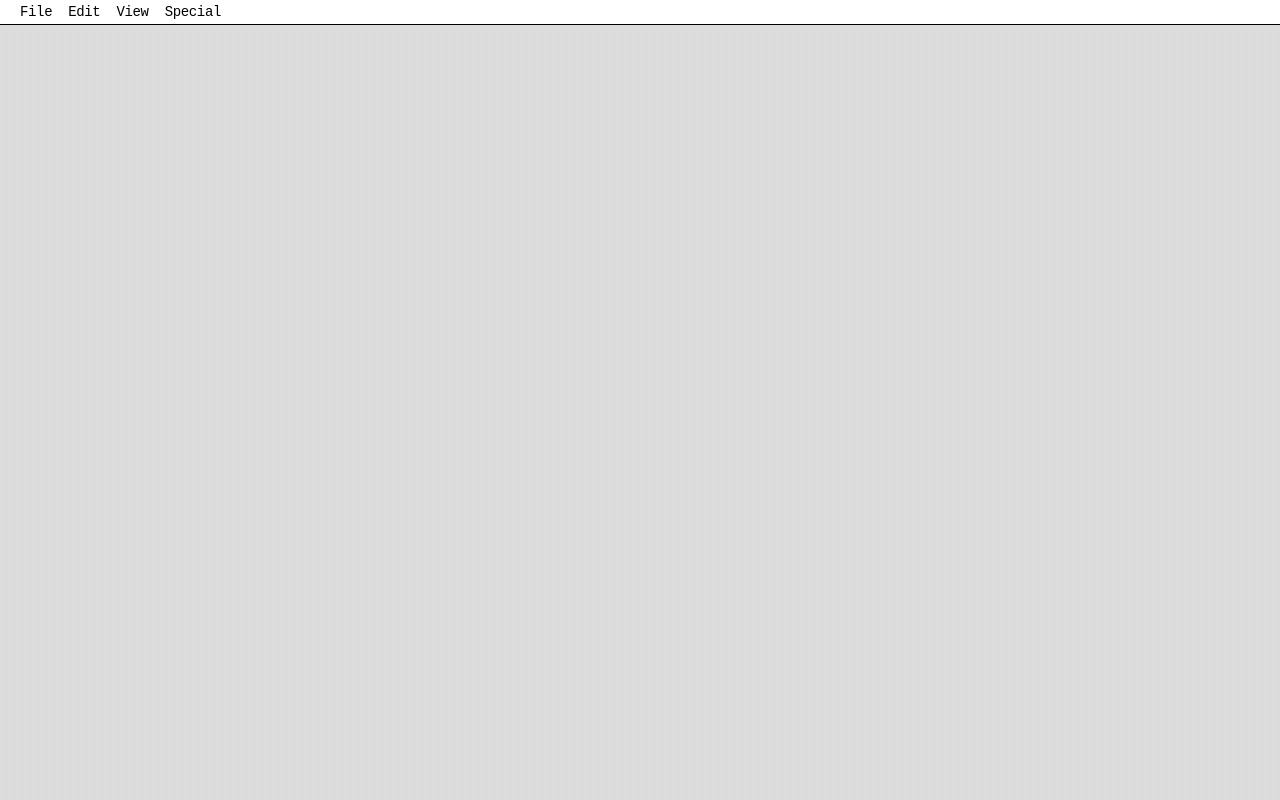
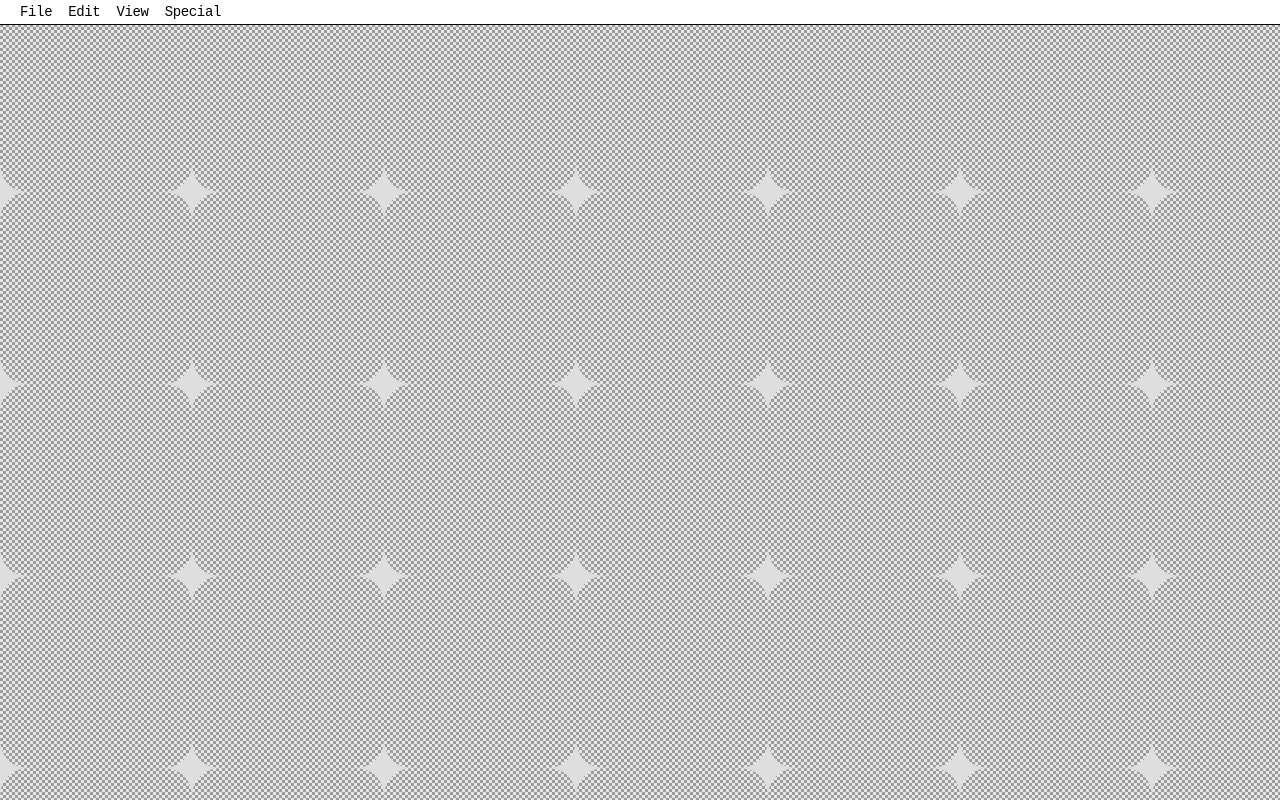
Before and after one commit to yung-tsai/clearcache, a React (Vite) app: page / in a window 1280 px wide. Built offline with nearby package versions, Linux system fonts and the light colour scheme; the HTML template or start-up script is replaced by a standard one; a web font is replaced by a local one.

Commit message:
Update desktop background

```diff
--- a/src/index.css
+++ b/src/index.css
@@ -7,20 +7,7 @@
     /* Mac Desktop Colors */
     --mac-desktop: 200 200 185;
     --mac-menubar: 220 220 220;
-    --mac-texture: repeating-linear-gradient(
-      0deg,
-      transparent,
-      transparent 1px,
-      rgba(0, 0, 0, 0.03) 1px,
-      rgba(0, 0, 0, 0.03) 2px
-    ),
-    repeating-linear-gradient(
-      90deg,
-      transparent,
-      transparent 1px,
-      rgba(0, 0, 0, 0.03) 1px,
-      rgba(0, 0, 0, 0.03) 2px
-    );
+    --mac-texture: url('/src/assets/swatch-pattern.png');
   }
 }
 
```
Also changed, not shown: src/assets/swatch-pattern.png (added).
